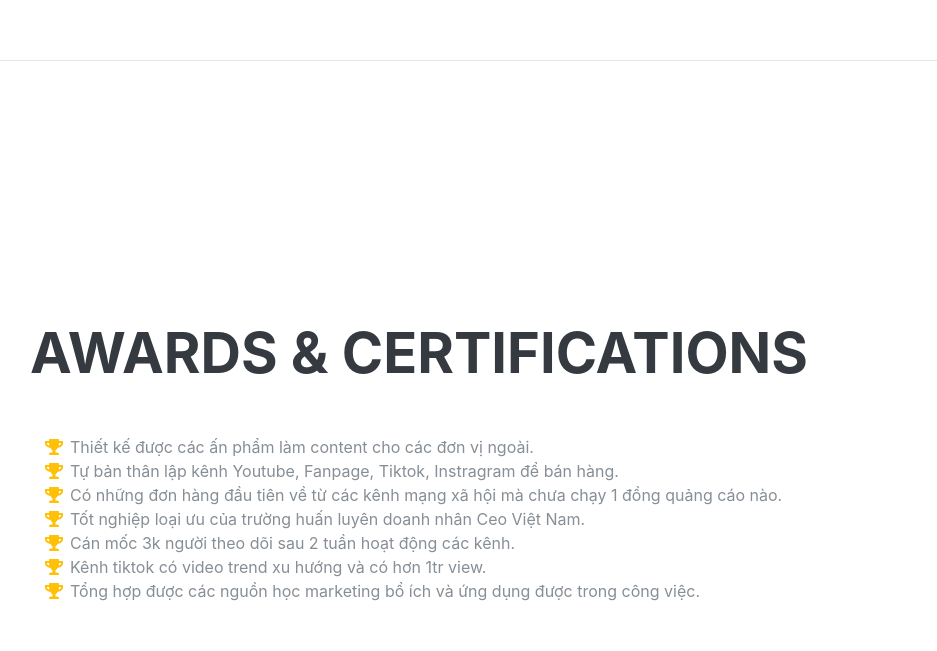
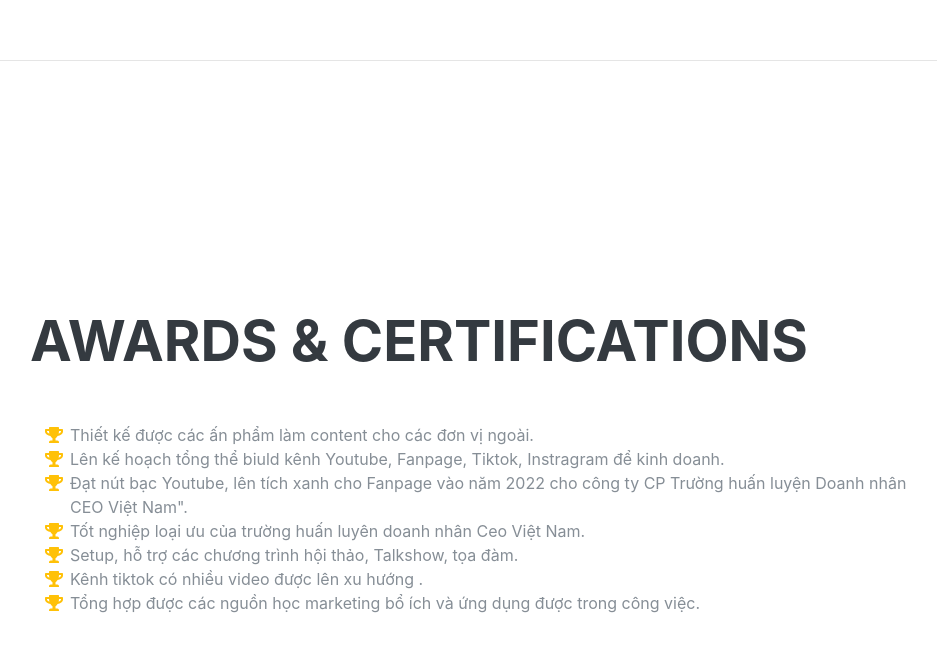
Before and after one commit to Long2k1-JK/Long2k1-JK.github.io, a plain HTML site: page index.html in a window 1280 px wide. Shown: the part 3986-4637 px from the top of the page, without its empty margins (290-1227 px from the left). Drawn offline with nearby package versions, Linux system fonts and the light colour scheme; a web font is replaced by a local one.

Commit message:
Update index.html

```diff
--- a/index.html
+++ b/index.html
@@ -142,13 +142,13 @@
                     <li id="ih2oyk"><i draggable="true" class="fa-li fa fa-check">
                         </i> Quay dựng phim ở mức cơ bản.</li>
                     <li id="i4rbw9"><i draggable="true" class="fa-li fa fa-check">
-                        </i> Sửa dụng được các công cụ thiết kế Photoshop, Ilustrator, Premiere Pro...</li>
+                        </i>Sửa dụng được các công cụ thiết kế Photoshop, Ilustrator, Premiere Pro...</li>
                     <li id="ibae1k"><i draggable="true" class="fa-li fa fa-check">
-                        </i>Thiết kế website làm bài chuẩn Seo trên Wordpress.</li>
+                        </i>Xây dựng kênh Youtube, Tiktok, Fanpage.</li>
                     <li id="ikzm56"><i draggable="true" class="fa-li fa fa-check">
                         </i>Chạy được chiến dịch quảng cáo FB ADS, GOOGLE ADS ở mức cơ bản.</li>
                     <li id="ix3h1g"><i draggable="true" class="fa-li fa fa-check">
-                        </i> Đo lường tối ưu chi phí quảng cáo để không vượt ngưỡng từ 25-30% Doanh thu.</li>
+                        </i>Kĩ năng làm việc với Teamwork.</li>
                 </ul>
             </div>
         </section>
@@ -170,15 +170,15 @@
                     <li id="https://drive.google.com/drive/folders/1Mdn16kq7XBCS6an8rHq5aJ-RN0CSbdOL"><i draggable="true" class="fa-li fa fa-trophy text-warning">
                         </i>Thiết kế được các ấn phẩm làm content cho các đơn vị ngoài.</li>
                     <li id="i0ln8n"><i draggable="true" class="fa-li fa fa-trophy text-warning">
-                        </i>Tự bản thân lập kênh Youtube, Fanpage, Tiktok, Instragram để bán hàng.</li>
+                        </i>Lên kế hoạch tổng thể biuld kênh Youtube, Fanpage, Tiktok, Instragram để kinh doanh.</li>
                     <li id="igtp6u"><i draggable="true" class="fa-li fa fa-trophy text-warning">
-                        </i>Có những đơn hàng đầu tiên về từ các kênh mạng xã hội mà chưa chạy 1 đồng quảng cáo nào.</li>
+                        </i>Đạt nút bạc Youtube, lên tích xanh cho Fanpage vào năm 2022 cho công ty CP Trường huấn luyện Doanh nhân CEO Việt Nam".</li>
                     <li id="iojscs"><i draggable="true" data-highlightable="1" id="imtn5i" class="fa-li fa fa-trophy text-warning">
                         </i>Tốt nghiệp loại ưu của trường huấn luyên doanh nhân Ceo Việt Nam.</li>
                     <li id="i99d85"><i draggable="true" data-highlightable="1" id="im5w5e" class="fa-li fa fa-trophy text-warning">
-                        </i>Cán mốc 3k người theo dõi sau 2 tuần hoạt động các kênh.</li>
+                        </i>Setup, hỗ trợ các chương trình hội thảo, Talkshow, tọa đàm.</li>
                     <li id="inbd7k"><i draggable="true" data-highlightable="1" id="icexig" class="fa-li fa fa-trophy text-warning">
-                        </i>Kênh tiktok có video trend xu hướng và có hơn 1tr view.</li>
+                        </i>Kênh tiktok có nhiều video được lên xu hướng .</li>
                     <li id="i0t4wc"><i draggable="true" class="fa-li fa fa-trophy text-warning">
                         </i>Tổng hợp được các nguồn học marketing bổ ích và ứng dụng được trong công việc.</li>
                 </ul>
```
